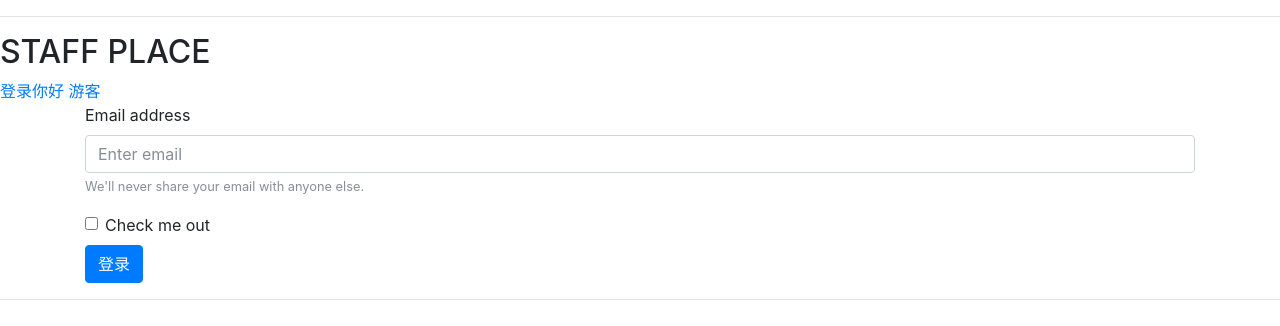
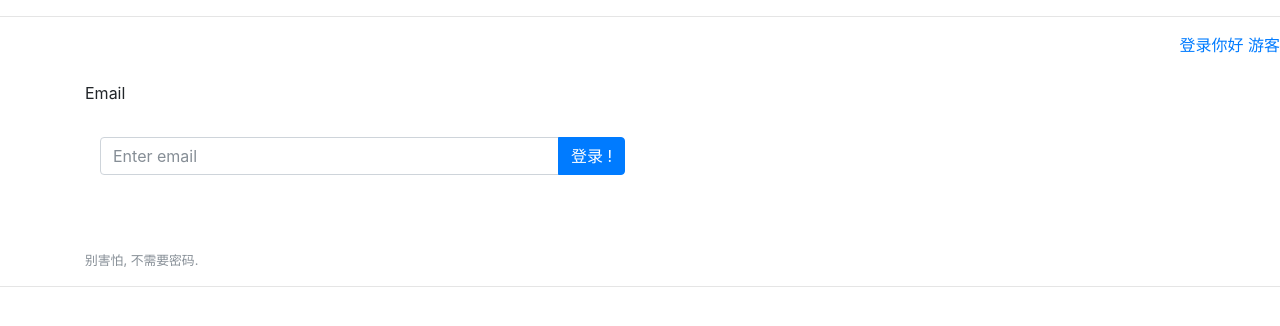
Before and after one commit to kc910521/vuepro, a Vue app: page /login_r in a window 1280 px wide. Shown: the top 326 px of the page. Built offline with nearby package versions, Linux system fonts and the light colour scheme.

Commit message:
improved css

```diff
--- a/src/App.vue
+++ b/src/App.vue
@@ -5,12 +5,17 @@
     <router-view/>
   </div>
 </template>-->
-<template id="home">
+<template id="home" >
     <!-- 注意：组件只能有一个根元素，所以我们包装到这个div中 -->
     <div>
-        <h2>STAFF PLACE</h2>
-        <router-link to="/login_r">登录</router-link>
-        <router-link to="/main">你好 {{ user.userName }}</router-link>
+      <div class="row">
+        <div class="col-10"></div>
+        <div class="col-2 text-right text-truncate">
+          <router-link v-if="user == null || user.id == 0" to="/login_r">登录</router-link>
+          <router-link to="/login_r" @click.native="logout()" v-else>注销</router-link>
+          <router-link to="/main">你好 {{ user.userName }}</router-link>
+        </div>
+      </div>
         <!-- 路由匹配到的组件将渲染在这里 -->
         <router-view v-on:userListener="userListener"></router-view>
     </div>
@@ -32,6 +37,9 @@ export default {
   methods: {
     init () {
       console.log('initd')
+    },
+    logout () {
+      console.log('logout')
       this.user = new User(0, '游客')
     },
     userListener (data) {
--- a/src/components/DomainList.vue
+++ b/src/components/DomainList.vue
@@ -12,9 +12,13 @@
           </li>
         </ul>
       </div>
+      <pager></pager>
   </div>
 </template>
 <script>
+
+import pager from './pager'
+
 export default {
   data () {
     return {
@@ -33,11 +37,14 @@ export default {
         }
       ]
     }
+  },
+  components: {
+    pager
   }
 }
 </script>
 
-<style>
+<style scoped>
   ul {
     list-style:none;
   }
--- a/src/components/Login.vue
+++ b/src/components/Login.vue
@@ -1,23 +1,18 @@
 <template>
  <div id="login" class="container">
-
+   <br/>
     <form @submit.prevent="doLogin">
-    <div class="form-group">
-        <label for="exampleInputEmail1">Email address</label>
-        <input type="email" maxlength="29" class="form-control" id="exampleInputEmail1" aria-describedby="emailHelp" placeholder="Enter email" v-model="loginName">
-        <small id="emailHelp" class="form-text text-muted">We'll never share your email with anyone else.</small>
-    </div>
-    <!-- <div class="form-group">
-        <label for="exampleInputPassword1">Password</label>
-        <input type="password" class="form-control" id="exampleInputPassword1" placeholder="Password" readonly>
-    </div> -->
-    <div class="form-check">
-        <label class="form-check-label">
-        <input type="checkbox" class="form-check-input">
-        Check me out
-        </label>
-    </div>
-    <button type="submit" class="btn btn-primary">登录</button>
+      <label for="exampleInputEmail1">Email </label><br/><br/>
+      <div class="col-lg-6">
+        <div class="input-group">
+          <input type="email" maxlength="29" class="form-control" id="exampleInputEmail1" aria-describedby="emailHelp" placeholder="Enter email" v-model="loginName">
+          <span class="input-group-btn">
+          <button class="btn btn-primary" type="submit">登录 !</button>
+          </span>
+        </div>
+      </div>
+      <br/><br/><br/>
+      <small id="emailHelp" class="form-text text-muted">别害怕, 不需要密码.</small>
     </form>
  </div>
 </template>
--- a/src/components/mFrame.vue
+++ b/src/components/mFrame.vue
@@ -1,14 +1,24 @@
 <template>
- <div id="top" class="container-fluid">
-   <ul class="nav nav-pills justify-content-center">
+  <div id="top" >
+    <nav class="navbar navbar-expand-lg  navbar-dark bg-primary flex-column flex-md-row">
+    <a class="navbar-brand" href="#">ZONE</a>
+    <button class="navbar-toggler" type="button" data-toggle="collapse" data-target="#navbarNav" aria-controls="navbarNav" aria-expanded="false" aria-label="Toggle navigation">
+      <span class="navbar-toggler-icon"></span>
+    </button>
+    <div class="collapse navbar-collapse" id="navbarNav">
+      <ul class="navbar-nav">
         <li v-for="(menu,index) in menus" v-on:click="listClick(index)" class="nav-item">
           <a v-if="menu.to == null" class="nav-link" v-bind:class="{'active':clickIdx==index}" href="javascript:void(0);">{{ menu.name }}</a>
           <router-link tag="a" class="nav-link" v-bind:class="{'active':clickIdx==index}"  :to="{ path: menu.to}" v-else>{{ menu.name }}</router-link>
         </li>
       </ul>
+    </div>
+  </nav>
+  <div class="container-fluid">
     <div>777</div>
     <router-view/>
     <div>888</div>
+  </div>
   </div>
 </template>
 
@@ -30,10 +40,6 @@ const menus1 = [
   {
     name: '关于',
     to: '/main/about/223'
-  },
-  {
-    name: '注销',
-    to: '/login_r'
   }
 ]
 
@@ -69,6 +75,9 @@ export default {
   #top {
     background-color: lightblue;
   }
+  .container-fluid {
+    min-height: 40em;
+  }
 
 
 </style>
--- /dev/null
+++ b/src/components/pager.vue
@@ -0,0 +1,17 @@
+<template>
+  <nav id="pager" aria-label="Page navigation example">
+    <ul class="pagination">
+      <li class="page-item disabled"><a class="page-link" href="#">Previous</a></li>
+      <li class="page-item active"><a class="page-link" href="#">1</a></li>
+      <li class="page-item"><a class="page-link" href="#">2</a></li>
+      <li class="page-item"><a class="page-link" href="#">3</a></li>
+      <li class="page-item"><a class="page-link" href="#">Next</a></li>
+    </ul>
+  </nav>
+</template>
+
+<script>
+export default {
+  name: 'pager'
+}
+</script>
```
Lines whose indentation alone changed are shown as unchanged.
